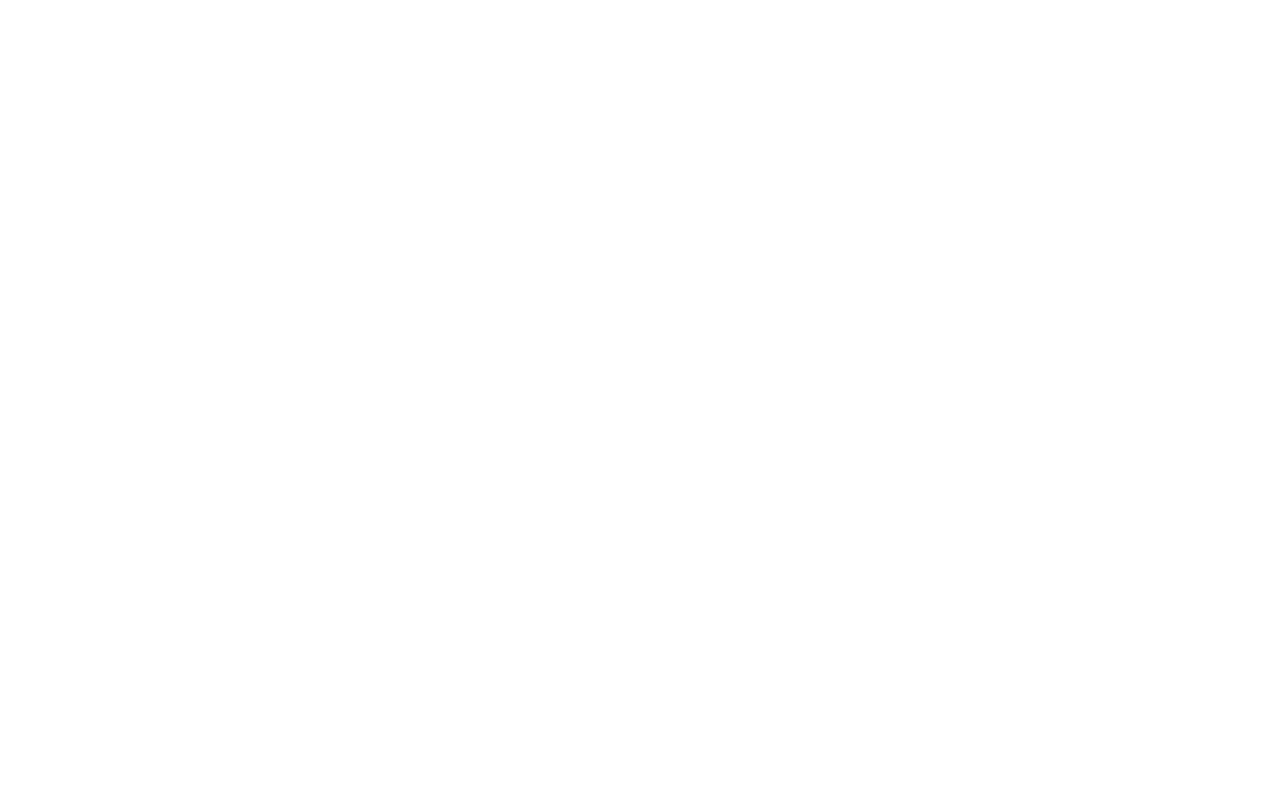
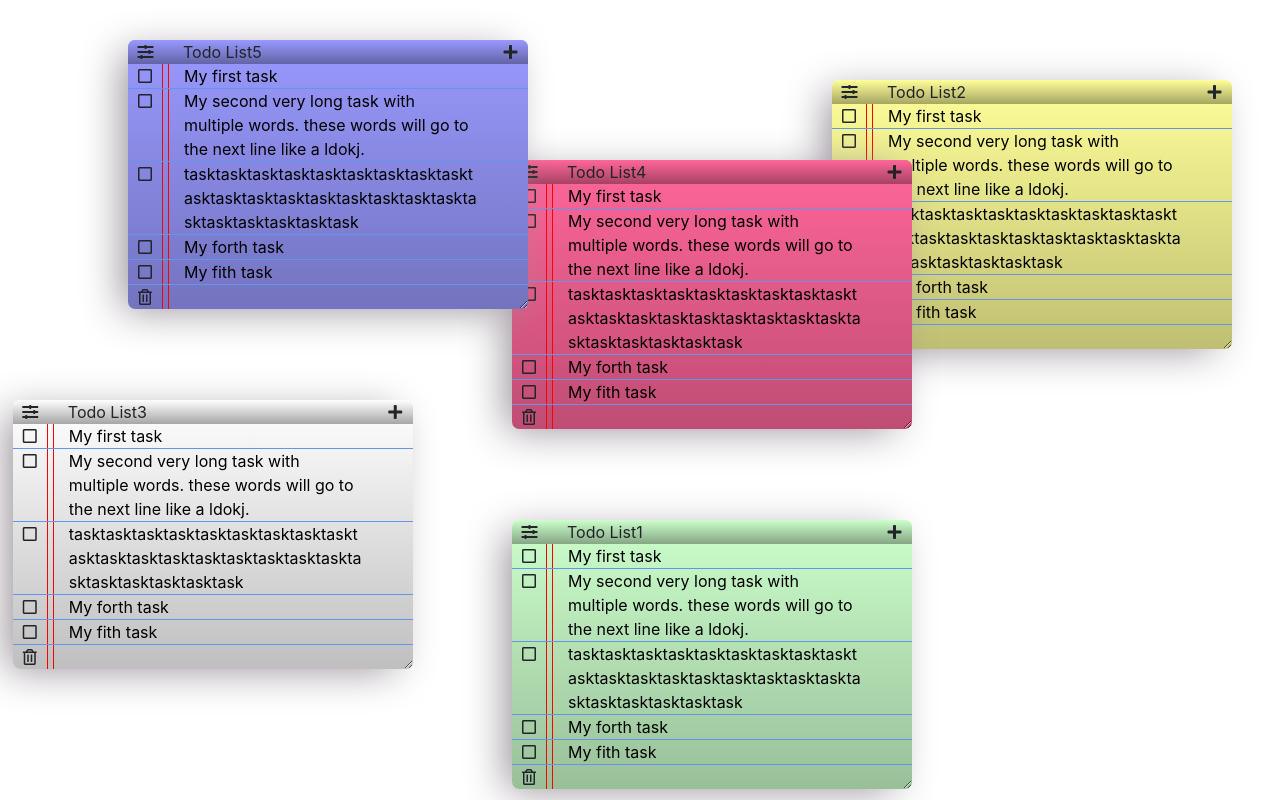
Before and after one commit to becurity/todo-angular, an Angular app: page / in a window 1280 px wide. Built offline with nearby package versions, Linux system fonts and the light colour scheme.

Commit message:
added zIndex to make the proper list come to front when clicked

```diff
--- a/src/app/app.component.html
+++ b/src/app/app.component.html
@@ -1,2 +1,4 @@
-
+<div class="container app" (click)="onClick($event)" #container>
+  <app-todo-list *ngFor="let todoList of todoLists" [todoList]="todoList"></app-todo-list>
+</div>
 <router-outlet></router-outlet>
--- a/src/app/app.component.ts
+++ b/src/app/app.component.ts
@@ -1,4 +1,5 @@
-import { Component } from '@angular/core';
+import {Component, ViewChild} from '@angular/core';
+import {TodoList} from './model/TodoList';
 
 @Component({
   selector: 'app-root',
@@ -6,5 +7,189 @@
   styleUrls: ['./app.component.scss']
 })
 export class AppComponent {
-  title = 'todo-angular';
+  @ViewChild('container') container;
+  todoLists: (TodoList)[] = [
+    {
+      title: 'Todo List1',
+      background: '#CCFFCC',
+      color: '',
+      todos: [
+        {
+          id: new Date().getTime(),
+          what: 'My first task',
+          isDone: false
+        },
+        {
+          id: new Date().getTime(),
+          what: 'My second very long task with multiple words. these words will go to the next line like a ldokj.',
+          isDone: false
+        },
+        {
+          id: new Date().getTime(),
+          what: 'tasktasktasktasktasktasktasktasktasktasktasktasktasktasktasktasktasktasktasktasktasktasktasktask',
+          isDone: false
+        },
+        {
+          id: new Date().getTime(),
+          what: 'My forth task',
+          isDone: false
+        },
+        {
+          id: new Date().getTime(),
+          what: 'My fith task',
+          isDone: false
+        }
+      ],
+      currentTodo: null,
+      positionPercentX: 40,
+      positionPercentY: 65
+    },
+    {
+      title: 'Todo List2',
+      background: '#FFFF99',
+      color: '',
+      todos: [
+        {
+          id: new Date().getTime(),
+          what: 'My first task',
+          isDone: false
+        },
+        {
+          id: new Date().getTime(),
+          what: 'My second very long task with multiple words. these words will go to the next line like a ldokj.',
+          isDone: false
+        },
+        {
+          id: new Date().getTime(),
+          what: 'tasktasktasktasktasktasktasktasktasktasktasktasktasktasktasktasktasktasktasktasktasktasktasktask',
+          isDone: false
+        },
+        {
+          id: new Date().getTime(),
+          what: 'My forth task',
+          isDone: false
+        },
+        {
+          id: new Date().getTime(),
+          what: 'My fith task',
+          isDone: false
+        }
+      ],
+      currentTodo: null,
+      positionPercentX: 65,
+      positionPercentY: 10
+    },
+    {
+      title: 'Todo List3',
+      background: '#ffffff',
+      color: '',
+      todos: [
+        {
+          id: new Date().getTime(),
+          what: 'My first task',
+          isDone: false
+        },
+        {
+          id: new Date().getTime(),
+          what: 'My second very long task with multiple words. these words will go to the next line like a ldokj.',
+          isDone: false
+        },
+        {
+          id: new Date().getTime(),
+          what: 'tasktasktasktasktasktasktasktasktasktasktasktasktasktasktasktasktasktasktasktasktasktasktasktask',
+          isDone: false
+        },
+        {
+          id: new Date().getTime(),
+          what: 'My forth task',
+          isDone: false
+        },
+        {
+          id: new Date().getTime(),
+          what: 'My fith task',
+          isDone: false
+        }
+      ],
+      currentTodo: null,
+      positionPercentX: 1,
+      positionPercentY: 50
+    },
+    {
+      title: 'Todo List4',
+      background: '#FF6699',
+      color: '',
+      todos: [
+        {
+          id: new Date().getTime(),
+          what: 'My first task',
+          isDone: false
+        },
+        {
+          id: new Date().getTime(),
+          what: 'My second very long task with multiple words. these words will go to the next line like a ldokj.',
+          isDone: false
+        },
+        {
+          id: new Date().getTime(),
+          what: 'tasktasktasktasktasktasktasktasktasktasktasktasktasktasktasktasktasktasktasktasktasktasktasktask',
+          isDone: false
+        },
+        {
+          id: new Date().getTime(),
+          what: 'My forth task',
+          isDone: false
+        },
+        {
+          id: new Date().getTime(),
+          what: 'My fith task',
+          isDone: false
+        }
+      ],
+      currentTodo: null,
+      positionPercentX: 40,
+      positionPercentY: 20
+    },
+    {
+      title: 'Todo List5',
+      background: '#9999FF',
+      color: '',
+      todos: [
+        {
+          id: new Date().getTime(),
+          what: 'My first task',
+          isDone: false
+        },
+        {
+          id: new Date().getTime(),
+          what: 'My second very long task with multiple words. these words will go to the next line like a ldokj.',
+          isDone: false
+        },
+        {
+          id: new Date().getTime(),
+          what: 'tasktasktasktasktasktasktasktasktasktasktasktasktasktasktasktasktasktasktasktasktasktasktasktask',
+          isDone: false
+        },
+        {
+          id: new Date().getTime(),
+          what: 'My forth task',
+          isDone: false
+        },
+        {
+          id: new Date().getTime(),
+          what: 'My fith task',
+          isDone: false
+        }
+      ],
+      currentTodo: null,
+      positionPercentX: 10,
+      positionPercentY: 5
+    }
+  ];
+  zIndex = 100;
+  onClick(e) {
+    const todoListDiv = e.target.closest('.todo-list');
+    if (!todoListDiv) { return; }
+    this.zIndex++;
+    todoListDiv.style.zIndex = this.zIndex;
+  }
 }
--- a/src/app/components/todo-list/todo-list.component.html
+++ b/src/app/components/todo-list/todo-list.component.html
@@ -1,4 +1,4 @@
-<div #main class="todo-list" [style.background]="getBackGround(25)" >
+<div #main class="todo-list" [style.background]="getBackGround(25)">
   <div #header class="header row" [style.background]="getBackGround(35)">
     <div class="col-1 col-a">
       <div ngbDropdown class="d-inline-block">
--- a/src/app/components/todo-list/todo-list.component.scss
+++ b/src/app/components/todo-list/todo-list.component.scss
@@ -9,6 +9,7 @@
   -moz-box-shadow: -12px 7px 40px -6px rgba(153,144,153,1);
   box-shadow: -12px 7px 40px -6px rgba(153,144,153,1);
   position: absolute;
+  z-index: 100;
 }
 .drop-down-trigger::after {
   content: none;
```
